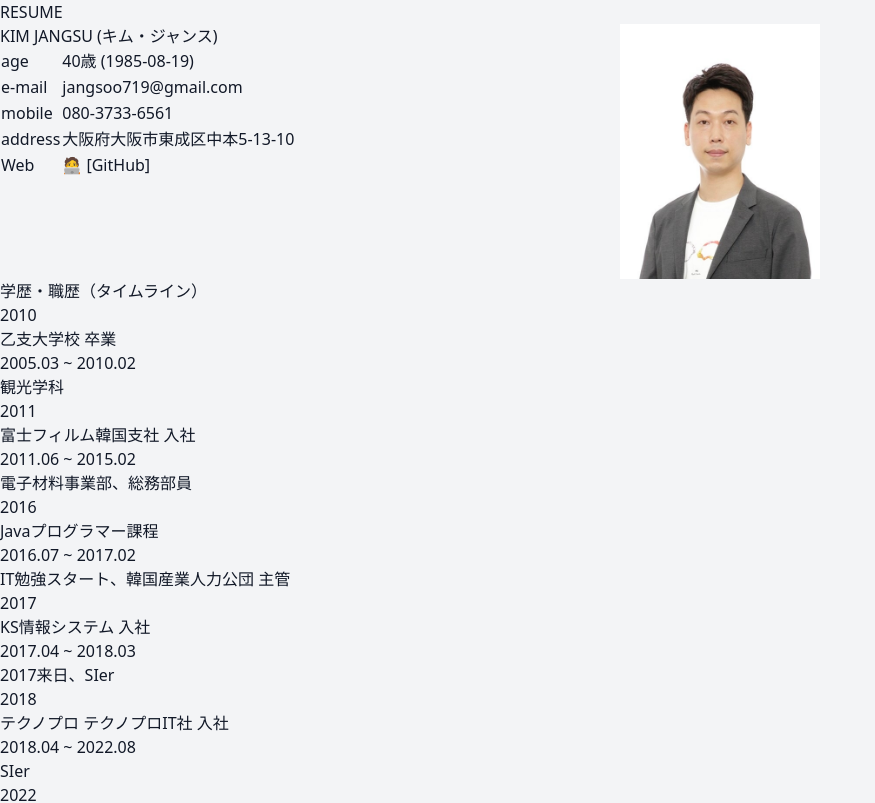
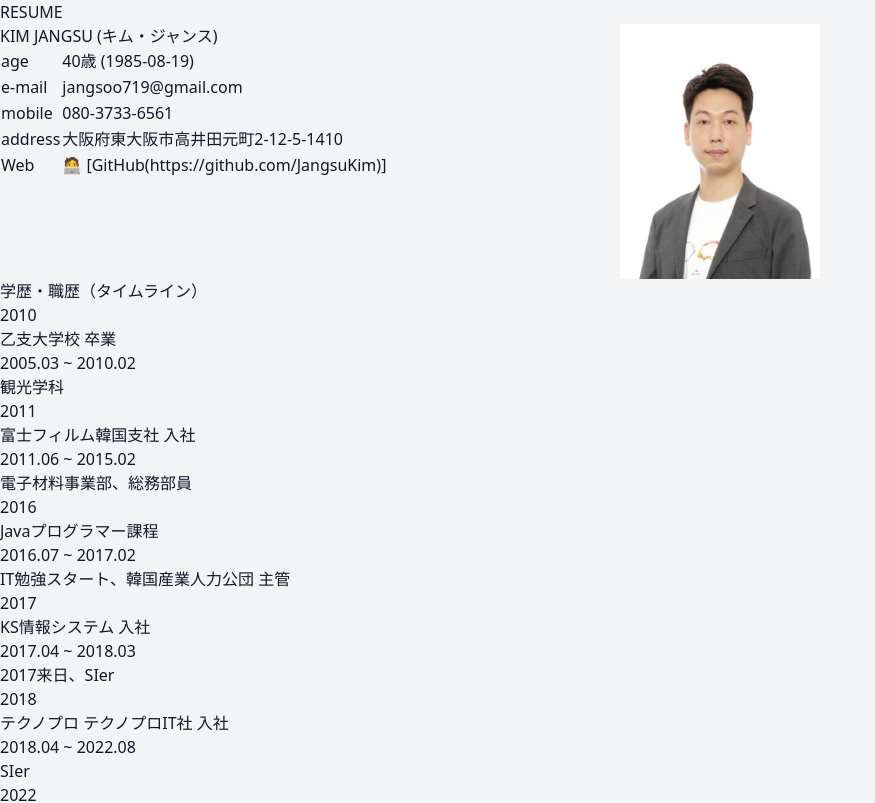
Before and after one commit to JangsuKim/resume, a Vue app in the folder site/: page / in a window 1280 px wide. Shown: the top 803 px of the page, without its empty margins (0-875 px from the left). Built offline with nearby package versions, Linux system fonts and the light colour scheme.

Commit message:
https://github.com/JangsuKim

```diff
--- a/site/src/views/ResumeView.vue
+++ b/site/src/views/ResumeView.vue
@@ -32,34 +32,36 @@
             <!-- 좌: 이름 + 정보표 (텍스트) -->
             <div class="pl-12">
               <h2 class="text-[30px] leading-[1.05] font-semibold mb-3">
-                KIM JANGSU
-                <span class="text-[20px] text-gray-600 font-normal ml-2">(キム・ジャンス)</span>
+                {{ profile.name }}
+                <span class="text-[20px] text-gray-600 font-normal ml-2">({{ profile.nameJa }})</span>
               </h2>
 
               <table class="w-full text-[15px] leading-[1.35]">
                 <tbody>
                   <tr class="align-top">
                     <td class="w-[72px] text-gray-500 pb-2">age</td>
-                    <td class="pb-2">40歳 (1985-08-19)</td>
+                    <td class="pb-2">{{ age }}歳 ({{ birthDateLabel }})</td>
                   </tr>
                   <tr class="align-top">
                     <td class="w-[72px] text-gray-500 pb-2">e-mail</td>
                     <td class="pb-2">
-                      <a href="mailto:jangsoo719@gmail.com" class="hover:underline">jangsoo719@gmail.com</a>
+                      <a :href="`mailto:${profile.email}`" class="hover:underline">{{ profile.email }}</a>
                     </td>
                   </tr>
                   <tr class="align-top">
                     <td class="text-gray-500 pb-2">mobile</td>
-                    <td class="pb-2">080-3733-6561</td>
+                    <td class="pb-2">{{ profile.mobile }}</td>
                   </tr>
                   <tr class="align-top">
                     <td class="text-gray-500 pb-2">address</td>
-                    <td class="pb-2">大阪府大阪市東成区中本5-13-10</td>
+                    <td class="pb-2">{{ profile.address }}</td>
                   </tr>
                   <tr class="align-top">
                     <td class="text-gray-500">Web</td>
                     <td>
-                      <a href="https://github.com/JangsuKim" target="_blank" class="hover:underline">🧑‍💻 [GitHub]</a>
+                      <a :href="profile.github.url" target="_blank" rel="noopener" class="hover:underline">
+                        🧑‍💻 [{{ profile.github.label }}]
+                      </a>
                     </td>
                   </tr>
                 </tbody>
@@ -90,17 +92,13 @@
             </div>
             <div>
               <div class="space-y-2 text-[15px] leading-[1.5]">
-                <div style="display:grid; grid-template-columns: 1fr 450px;">
-                  <span>JLPT 2級</span>
-                  <span class="text-neutral-600 text-left">(2009年2月)</span>
-                </div>
-                <div style="display:grid; grid-template-columns: 1fr 450px;">
-                  <span>TOEIC 750点</span>
-                  <span class="text-neutral-600 text-left">(2023年2月)</span>
-                </div>
-                <div style="display:grid; grid-template-columns: 1fr 450px;">
-                  <span>情報処理産業棋士</span>
-                  <span class="text-neutral-600 text-left">(2016年11月)</span>
+                <div
+                  v-for="qualification in profile.qualifications"
+                  :key="qualification.name"
+                  style="display:grid; grid-template-columns: 1fr 450px;"
+                >
+                  <span>{{ qualification.name }}</span>
+                  <span class="text-neutral-600 text-left">({{ qualification.date }})</span>
                 </div>
               </div>
             </div>
@@ -131,6 +129,36 @@ import ResumeTimeline from '@/components/ResumeTimeline.vue'
 
 const BASE_WIDTH = 820      // 카드 설계 폭(px)
 const OUTER_PADDING = 32    // 페이지 좌우 padding(px-4 = 16*2)
+const profile = {
+  name: 'KIM JANGSU',
+  nameJa: 'キム・ジャンス',
+  birthDate: { year: 1985, month: 8, day: 19 },
+  email: 'jangsoo719@gmail.com',
+  mobile: '080-3733-6561',
+  address: '大阪府東大阪市高井田元町2-12-5-1410',
+  github: {
+    label: 'GitHub(https://github.com/JangsuKim)',
+    url: 'https://github.com/JangsuKim',
+  },
+  qualifications: [
+    { name: 'JLPT 2級', date: '2009年2月' },
+    { name: 'TOEIC 750点', date: '2023年2月' },
+    { name: '情報処理産業棋士', date: '2016年11月' },
+  ],
+}
+
+const birthDateLabel = `${profile.birthDate.year}-${String(profile.birthDate.month).padStart(2, '0')}-${String(profile.birthDate.day).padStart(2, '0')}`
+
+const age = computed(() => {
+  const today = new Date()
+  let value = today.getFullYear() - profile.birthDate.year
+  const hasHadBirthday =
+    today.getMonth() + 1 > profile.birthDate.month ||
+    (today.getMonth() + 1 === profile.birthDate.month && today.getDate() >= profile.birthDate.day)
+
+  if (!hasHadBirthday) value -= 1
+  return value
+})
 
 type Mode = 'fit' | 'actual'   // fit=화면폭 맞춤, actual=100%
 const mode = ref<Mode>('fit')
```
